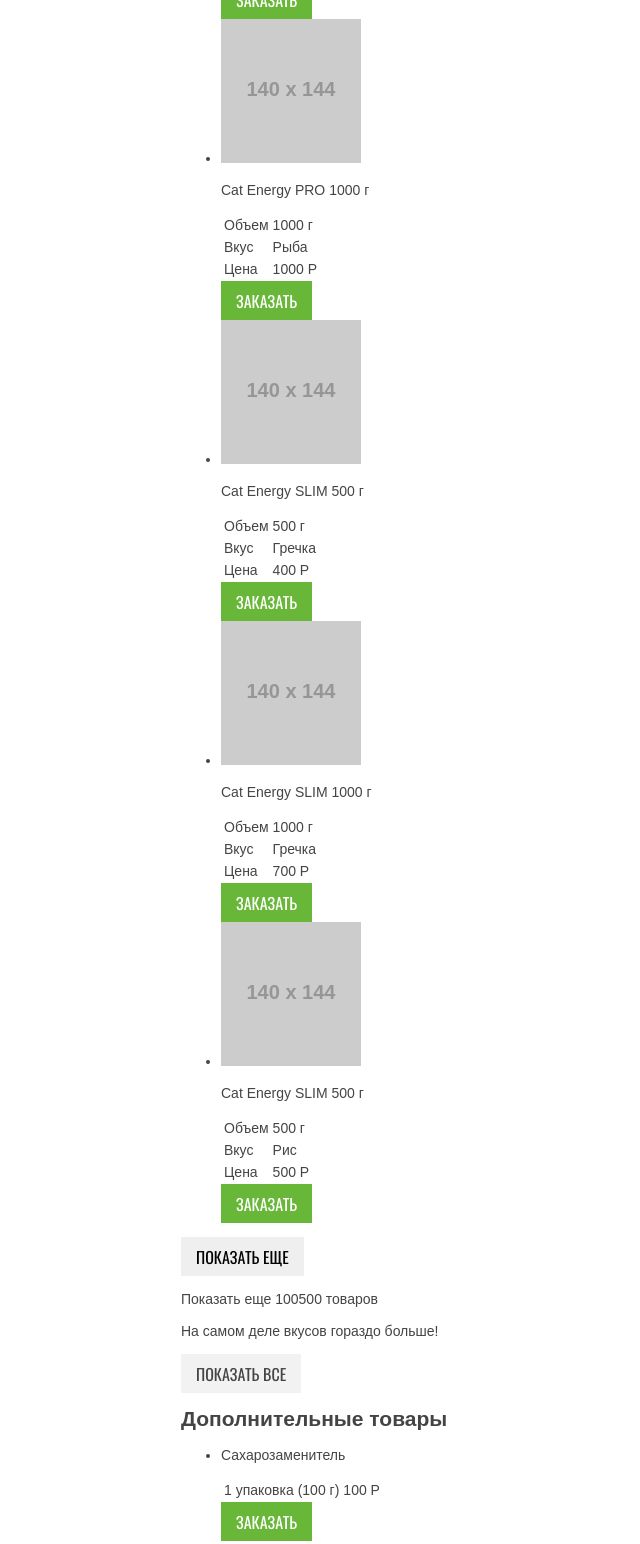
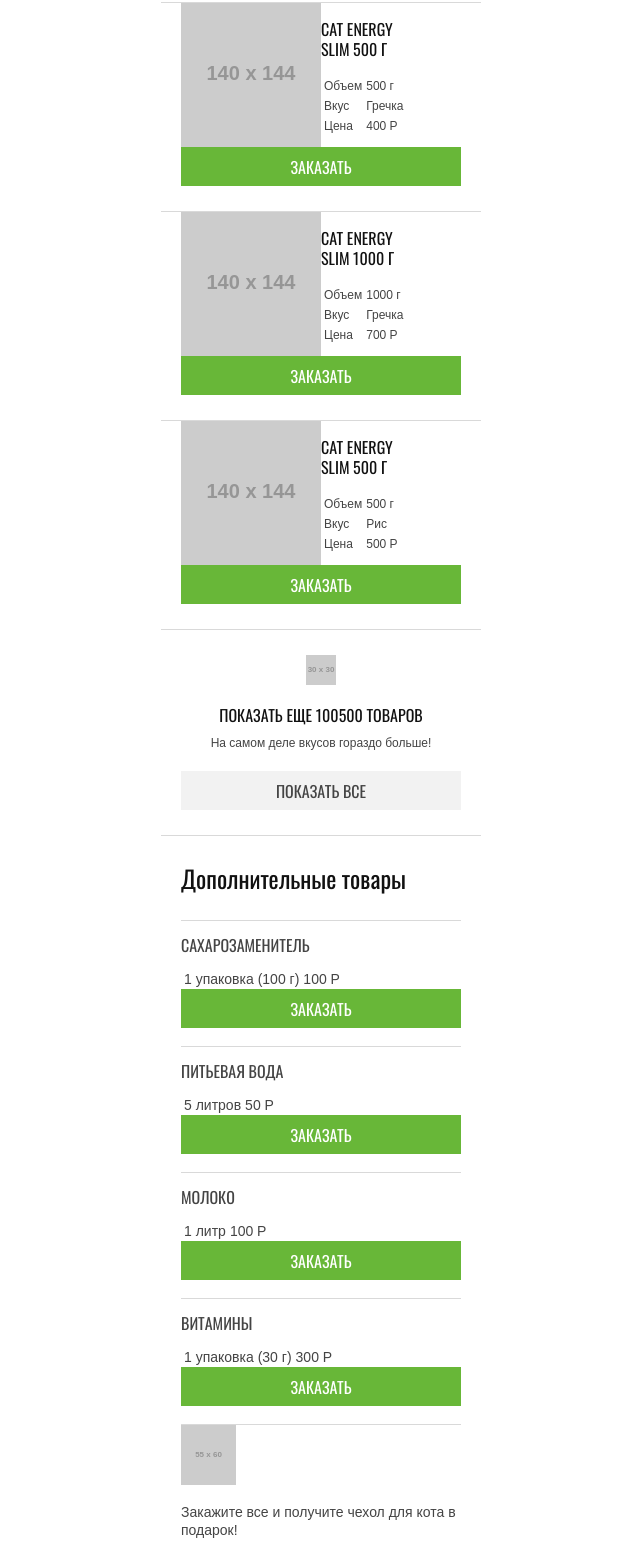
Before and after one commit to mamilla11/830807-cat-energy, a website: page source/catalog.html in a window 1280 px wide. Shown: the part 1184-2728 px from the top of the page, without its empty margins (319-959 px from the left). Drawn offline with nearby package versions, Linux system fonts and the light colour scheme; files that its build step writes are made by us from their sources; placeholder pictures from the web are drawn by us.

Commit message:
catalog, get-more, product, subtitle block styles added

```diff
--- a/source/catalog.html
+++ b/source/catalog.html
@@ -8,6 +8,7 @@
   <body class="page__body">
     <div class="page__container">
       <header class="page-header">
+        <div class="page-header__wrapper">
           <div class="page__content-container">
             <a class="logo page-header__logo" href="index.html">
               <img class="logo--image" src="http://placehold.it/202x59"
@@ -16,6 +17,7 @@
             <button class="button page-header__button page-header__button--close" type="button">
               Mеню
             </button>
+          </div>
         </div>
         <nav class="site-navigation page-header__navigation">
           <ul class="site-navigation__list">
@@ -40,14 +42,15 @@
         </nav>
       </header>
       <main>
+        <section class="catalog">
+          <h1 class="catalog__title page__content-container">Каталог продукции</h1>
+          <ul class="product catalog__products catalog__products--main">
+            <li class="product__item product--main">
               <div class="page__content-container">
-          <section class="catalog">
-            <h1 class="catalog__title">Каталог продукции</h1>
-            <ul class="products catalog__products catalog__products--main">
-              <li class="products__item product product--main">
                 <div class="product__container">
                   <img class="product__image" src="http://placehold.it/140x144"
                         width="140" height="144" alt="Изображение продукта Cat Energy PRO 500 г">
+                  <div class="product__details-container">
                     <p class="product__name product__name--wrapped">
                       Cat Energy PRO 500 г
                     </p>
@@ -66,12 +69,16 @@
                       </tr>
                     </table>
                   </div>
+                </div>
                 <a class="button button--green catalog__button" href="#">Заказать</a>
+              </div>
             </li>
-              <li class="products__item product product--main">
+            <li class="product__item product--main">
+              <div class="page__content-container">
                 <div class="product__container">
                   <img class="product__image" src="http://placehold.it/140x144"
                         width="140" height="144" alt="Изображение продукта Cat Energy PRO 1000 г">
+                  <div class="product__details-container">
                     <p class="product__name product__name--wrapped">
                       Cat Energy PRO 1000 г
                     </p>
@@ -90,12 +97,16 @@
                       </tr>
                     </table>
                   </div>
+                </div>
                 <a class="button button--green catalog__button" href="#">Заказать</a>
+              </div>
             </li>
-              <li class="products__item product product--main">
+            <li class="product__item product--main">
+              <div class="page__content-container">
                 <div class="product__container">
                   <img class="product__image" src="http://placehold.it/140x144"
                         width="140" height="144" alt="Изображение продукта Cat Energy PRO 500 г">
+                  <div class="product__details-container">
                     <p class="product__name product__name--wrapped">
                       Cat Energy PRO 500 г
                     </p>
@@ -114,12 +125,16 @@
                       </tr>
                     </table>
                   </div>
+                </div>
                 <a class="button button--green catalog__button" href="#">Заказать</a>
+              </div>
             </li>
-              <li class="products__item product product--main">
+            <li class="product__item product--main">
+              <div class="page__content-container">
                 <div class="product__container">
                   <img class="product__image" src="http://placehold.it/140x144"
                         width="140" height="144" alt="Изображение продукта Cat Energy PRO 1000 г">
+                  <div class="product__details-container">
                     <p class="product__name product__name--wrapped">
                       Cat Energy PRO 1000 г
                     </p>
@@ -138,12 +153,16 @@
                       </tr>
                     </table>
                   </div>
+                </div>
                 <a class="button button--green catalog__button" href="#">Заказать</a>
+              </div>
             </li>
-              <li class="products__item product product--main">
+            <li class="product__item product--main">
+              <div class="page__content-container">
                 <div class="product__container">
                   <img class="product__image" src="http://placehold.it/140x144"
                         width="140" height="144" alt="Изображение продукта Cat Energy SLIM 500 г">
+                  <div class="product__details-container">
                     <p class="product__name product__name--wrapped">
                       Cat Energy SLIM 500 г
                     </p>
@@ -162,12 +181,16 @@
                       </tr>
                     </table>
                   </div>
+                </div>
                 <a class="button button--green catalog__button" href="#">Заказать</a>
+              </div>
             </li>
-              <li class="products__item product product--main">
+            <li class="product__item product--main">
+              <div class="page__content-container">
                 <div class="product__container">
                   <img class="product__image" src="http://placehold.it/140x144"
                         width="140" height="144" alt="Изображение продукта Cat Energy SLIM 1000 г">
+                  <div class="product__details-container">
                     <p class="product__name product__name--wrapped">
                       Cat Energy SLIM 1000 г
                     </p>
@@ -186,12 +209,16 @@
                       </tr>
                     </table>
                   </div>
+                </div>
                 <a class="button button--green catalog__button" href="#">Заказать</a>
+              </div>
             </li>
-              <li class="products__item product product--main">
+            <li class="product__item product--main">
+              <div class="page__content-container">
                 <div class="product__container">
                   <img class="product__image" src="http://placehold.it/140x144"
                         width="140" height="144" alt="Изображение продукта Cat Energy SLIM 500 г">
+                  <div class="product__details-container">
                     <p class="product__name product__name--wrapped">
                       Cat Energy SLIM 500 г
                     </p>
@@ -210,20 +237,25 @@
                       </tr>
                     </table>
                   </div>
+                </div>
                 <a class="button button--green catalog__button" href="#">Заказать</a>
+              </div>
             </li>
           </ul>
           <div class="get-more catalog__get-more">
+            <div class="page__content-container">
               <button class="button get-more__button" type="button">Показать еще</button>
               <p class="get-more__text">Показать еще 100500 товаров</p>
-              <p class="get-more__extra-text">На самом деле вкусов гораздо больше!</p>
+              <p class="get-more__text get-more__text--extra">На самом деле вкусов гораздо больше!</p>
               <a class="button button--gray get-more__link" href="#">Показать все</a>
             </div>
-            <h2 class="catalog__subtitle">Дополнительные товары</h2>
-            <ul class="products catalog__products catalog__products-extra">
-              <li class="products__item product product--extra">
-                <p class="product__name">Сахарозаменитель</p>
-                <table class="description product__description">
+          </div>
+          <div class="page__content-container">
+            <h2 class="subtitle catalog__subtitle">Дополнительные товары</h2>
+            <ul class="product catalog__products catalog__products--extra">
+              <li class="product__item product__item--extra">
+                <p class="product__name product__name--extra">Сахарозаменитель</p>
+                <table class="description product__description product__description--extra">
                   <tr class="description__item">
                     <td class="description__param">1 упаковка (100 г)</td>
                     <td class="description__value">100 P</td>
@@ -231,9 +263,9 @@
                 </table>
                 <a class="button button--green catalog__button" href="#">Заказать</a>
               </li>
-              <li class="products__item product product--extra">
-                <p class="product__name">Питьевая вода</p>
-                <table class="description product__description">
+              <li class="product__item product__item--extra">
+                <p class="product__name product__name--extra">Питьевая вода</p>
+                <table class="description product__description product__description--extra">
                   <tr class="description__item">
                     <td class="description__param">5 литров</td>
                     <td class="description__value">50 P</td>
@@ -241,9 +273,9 @@
                 </table>
                 <a class="button button--green catalog__button" href="#">Заказать</a>
               </li>
-              <li class="products__item product product--extra">
-                <p class="product__name">Молоко</p>
-                <table class="description product__description">
+              <li class="product__item product__item--extra">
+                <p class="product__name product__name--extra">Молоко</p>
+                <table class="description product__description product__description--extra">
                   <tr class="description__item">
                     <td class="description__param">1 литр</td>
                     <td class="description__value">100 P</td>
@@ -251,9 +283,9 @@
                 </table>
                 <a class="button button--green catalog__button" href="#">Заказать</a>
               </li>
-              <li class="products__item product product--extra">
-                <p class="product__name">Витамины</p>
-                <table class="description product__description">
+              <li class="product__item product__item--extra">
+                <p class="product__name product__name--extra">Витамины</p>
+                <table class="description product__description product__description--extra">
                   <tr class="description__item">
                     <td class="description__param">1 упаковка (30 г)</td>
                     <td class="description__value">300 P</td>
@@ -262,8 +294,9 @@
                 <a class="button button--green catalog__button" href="#">Заказать</a>
               </li>
             </ul>
+          </div>
         </section>
-          <section class="special-offer">
+        <section class="special-offer page__content-container">
           <h2 class="visually-hidden">Специальное предложение</h2>
           <img class="special-offer__image" src="http://placehold.it/55x60"
                 width="55" height="60" alt="Изображение подарочка">
@@ -271,7 +304,6 @@
             Закажите все и получите чехол для кота в подарок!
           </p>
         </section>
-        </div>
         <section class="contacts">
           <h2 class="visually-hidden">Наши контакты</h2>
           <div class="page__content-container contacts__text">
--- /dev/null
+++ b/source/sass/blocks/catalog.scss
@@ -0,0 +1,18 @@
+.catalog__title {
+  font-family: $font-oswald;
+  color: $text-dark;
+  margin: 0;
+  padding-top: 20px;
+  padding-bottom: 22px;
+  border-bottom: 1px solid $border-gray-light;
+
+  @include text-style(36px, 60px);
+}
+
+.catalog__subtitle {
+  border-bottom: 1px solid $border-gray-light;
+}
+
+.catalog__button {
+  width: 100%;
+}
--- /dev/null
+++ b/source/sass/blocks/get-more.scss
@@ -0,0 +1,42 @@
+.get-more {
+  text-align: center;
+  padding-top: 25px;
+  border-bottom: 1px solid $border-gray-light;
+}
+
+.get-more__button {
+  width: 30px;
+  height: 30px;
+  background-color: transparent;
+  margin-bottom: 10px;
+  cursor: pointer;
+  background-image: url("http://placehold.it/30x30");
+
+  @include text-style(0, 0);
+}
+
+.get-more__text {
+  color: $text-dark;
+  font-family: $font-oswald;
+  text-transform: uppercase;
+  padding: 10px 0 10px 0;
+  margin: 0;
+
+  @include text-style(16px, 20px);
+}
+
+.get-more__text--extra {
+  color: $text-gray;
+  font-family: $font-arial;
+  text-transform: none;
+  padding: 0 0 20px 0;
+
+  @include text-style(12px, 16px);
+}
+
+.get-more__link {
+  display: inline-block;
+  vertical-align: middle;
+  width: 100%;
+  margin-bottom: 25px;
+}
--- a/source/sass/blocks/page-header.scss
+++ b/source/sass/blocks/page-header.scss
@@ -1,3 +1,7 @@
+.page-header__wrapper {
+  border-bottom: 1px solid $border-gray-light;
+}
+
 .page-header__logo {
   display: inline-block;
   vertical-align: middle;
--- /dev/null
+++ b/source/sass/blocks/product.scss
@@ -0,0 +1,50 @@
+.product {
+  @include list-reset();
+}
+
+.product__item {
+  padding-bottom: 25px;
+  border-bottom: 1px solid $border-gray-light;
+}
+
+.product__item--extra {
+  padding-bottom: 18px;
+}
+
+.product__container {
+  display: flex;
+}
+
+.product__details-container {
+  display: flex;
+  flex-direction: column;
+}
+
+.product__image {
+  width: 140px;
+  height: 144px;
+}
+
+.product__name {
+  font-family: $font-oswald;
+  text-transform: uppercase;
+  color: $text-dark;
+  width: 74px;
+
+  @include text-style(16px, 20px);
+}
+
+.product__name--extra {
+  color: $text-gray;
+  width: 100%;
+
+  @include text-style(16px, 16px);
+}
+
+.product__description {
+  @include text-style(12px, 16px);
+}
+
+.product__description--extra {
+  @include text-style(14px, 14px);
+}
--- a/source/sass/blocks/site-navigation.scss
+++ b/source/sass/blocks/site-navigation.scss
@@ -5,7 +5,7 @@
 .site-navigation__item {
   padding: 20px;
   text-align: center;
-  border-top: 1px solid $border-gray-light;
+  border-bottom: 1px solid $border-gray-light;
 }
 
 .site-navigation__link--current {
--- /dev/null
+++ b/source/sass/blocks/subtitle.scss
@@ -0,0 +1,8 @@
+.subtitle {
+  margin: 0;
+  padding: 30px 0 30px 0;
+  font-family: $font-oswald;
+  color: $text-dark;
+
+  @include text-style(24px, 24px);
+}
--- a/source/sass/style.scss
+++ b/source/sass/style.scss
@@ -6,6 +6,7 @@
 @import "blocks/page.scss";
 @import "blocks/button.scss";
 @import "blocks/link.scss";
+@import "blocks/subtitle.scss";
 @import "blocks/page-header.scss";
 @import "blocks/site-navigation.scss";
 @import "blocks/promo.scss";
@@ -17,3 +18,6 @@
 @import "blocks/page-footer.scss";
 @import "blocks/social.scss";
 @import "blocks/developer.scss";
+@import "blocks/catalog.scss";
+@import "blocks/product.scss";
+@import "blocks/get-more.scss";
```
Also changed, not shown: source/form.html (+5 -3 lines), source/index.html (+2 -0 lines). Lines whose indentation alone changed are shown as unchanged.
